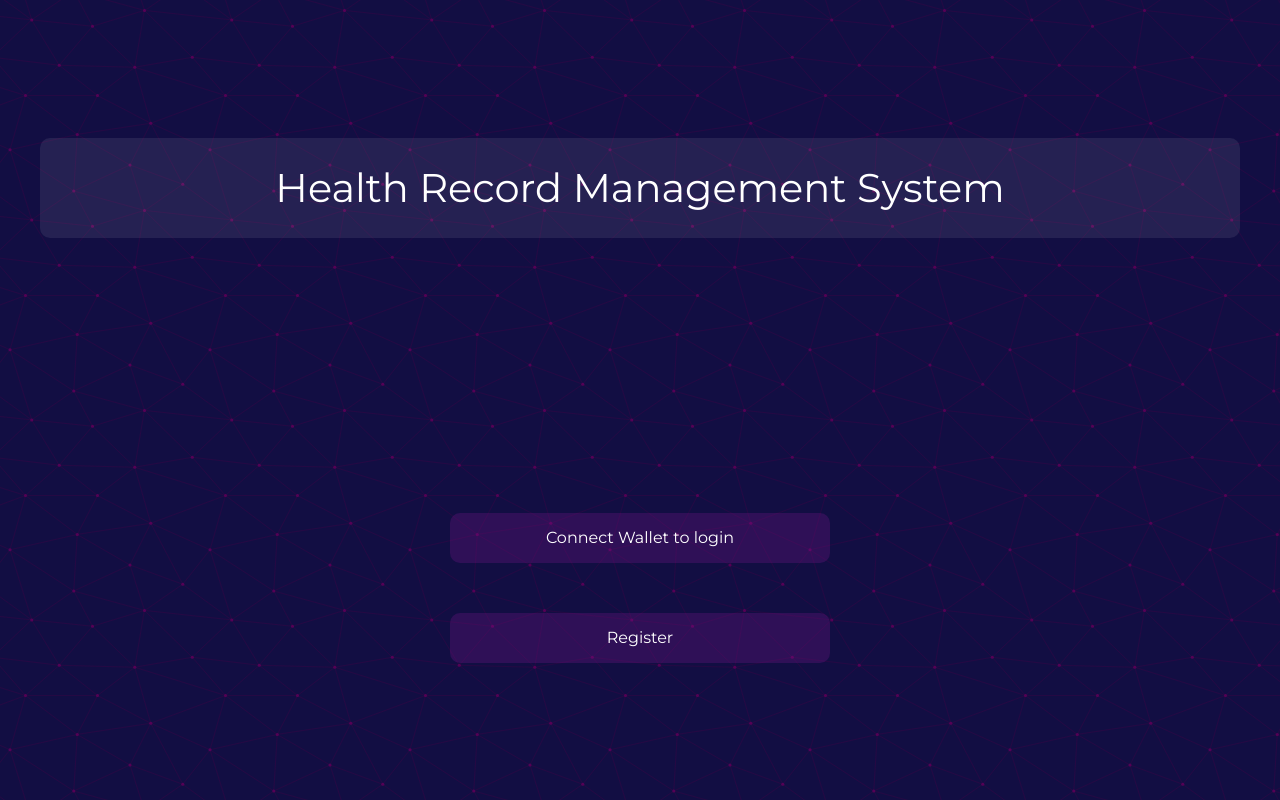
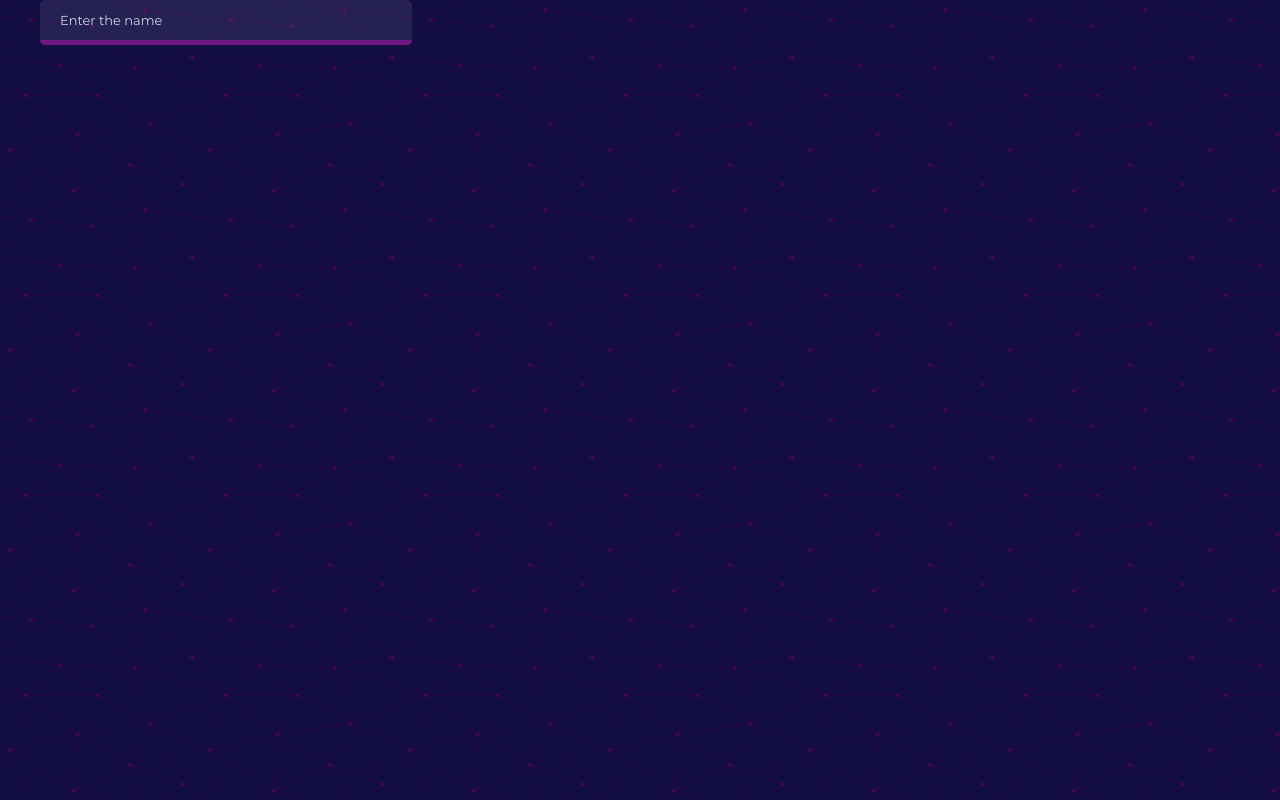
Before and after one commit to Minor-Project-DHRMS/dhrms_front_end, a React (Create React App) app: page / in a window 1280 px wide. Built offline with nearby package versions, Linux system fonts and the light colour scheme.

Commit message:
TxtInput

```diff
--- a/src/App.js
+++ b/src/App.js
@@ -13,8 +13,8 @@ const App = () => {
   return (
     <Router>
         <div className="container">
-          <Login />
-          {/* <PatientReg/> */}
+          {/* <Login /> */}
+          <PatientReg/>
         </div>
     </Router>
   )
--- a/src/Pages/PatientRegistration/PatientReg.js
+++ b/src/Pages/PatientRegistration/PatientReg.js
@@ -3,8 +3,8 @@ import TxtInput from '../../components/TxtInput/TxtInput'
 
 const PatientReg = () => {
     return (
-        <div>PatientReg
-            <TxtInput/>
+        <div>
+            <TxtInput placeholder="Enter the name"/>
         </div>
     )
 }
--- a/src/Pages/login/Login.js
+++ b/src/Pages/login/Login.js
@@ -62,7 +62,7 @@ const Login = () => {
                 <p>Health Record Management System</p>
             </div>
             <div className="btn-grp">
-                <Btn text={"Connect Wallet to login"} func={connectWallet} />
+                <Btn text={"Connect Wallet to login"} func={connectWallet}/>
                 <Btn text={"Register"} func={connectWallet} />
             </div>
 
--- a/src/components/TxtInput/TxtInput.css
+++ b/src/components/TxtInput/TxtInput.css
@@ -0,0 +1,30 @@
+input{
+    background-color: #FFFFFF14;
+    border-radius: 5px;
+    border: none;
+    border-bottom: 5px solid #711685;
+    height: 38px;
+    width: 350px;
+    padding-left: 20px;
+    color: #CAD5E2;
+    caret-color: #CAD5E2;
+}
+
+::placeholder {
+    font-family: 'Montserrat', sans-serif;
+    font-size: small;
+    color: #CAD5E2;
+}
+
+/* input:focus{
+    border-top:    1.5px solid  #711685;
+    border-right:  1.5px solid #711685;
+    border-bottom: 1.5px solid #711685;
+    border-left:   1.5px solid  #711685;
+    border: 5px  solid #711685;
+    outline: none;
+    transition: border ease-in-out 100ms;
+} */
+input:focus{
+    outline: none;
+}
--- a/src/components/TxtInput/TxtInput.js
+++ b/src/components/TxtInput/TxtInput.js
@@ -1,5 +1,5 @@
 import React from 'react'
-import './TxtInput.js'
+import './TxtInput.css'
 
 const TxtInput = ({ type, placeholder, name, value, style, ...inputProps }) => {
     return (
```
